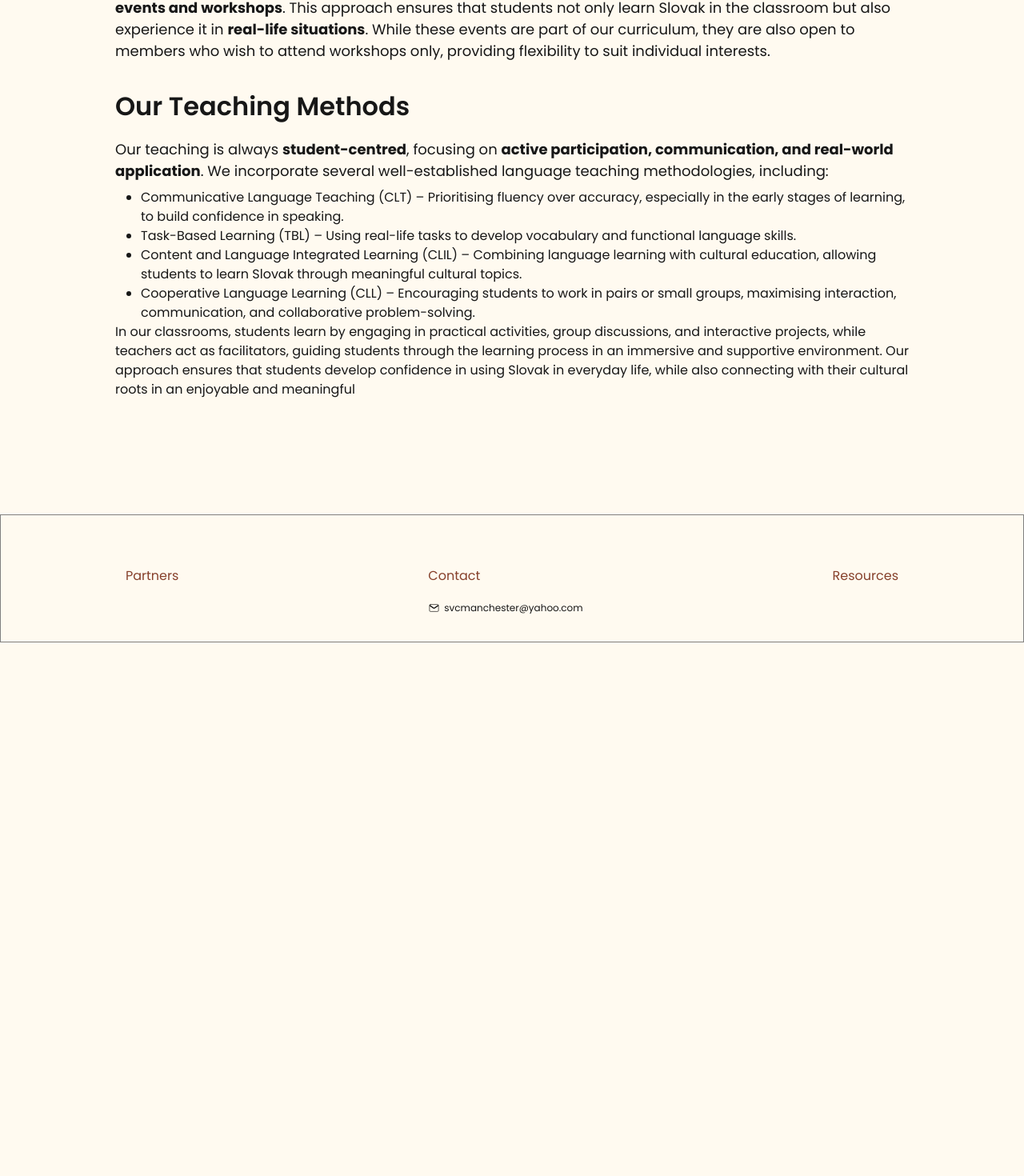
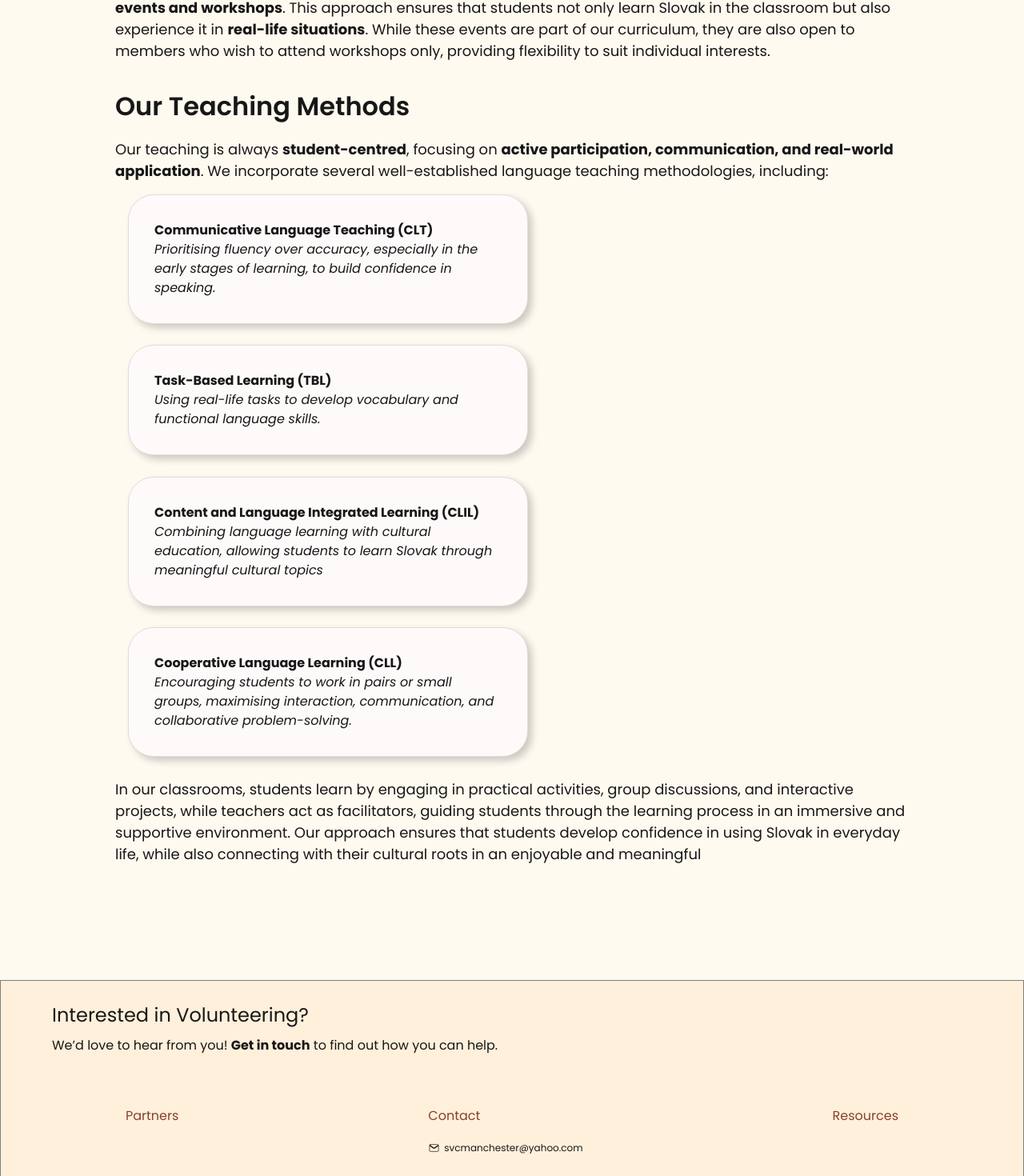
Before and after one commit to Jisin0/charity, a Next.js app: page /school in a window 1280 px wide. Shown: the part 503-1973 px from the top of the page at 80% size. Before the commit the page ends 1306 px from the top, so only its background shows below. Built offline with nearby package versions, Linux system fonts and the light colour scheme.

Commit message:
feat: spice up

```diff
--- /dev/null
+++ b/app/components/FadeInProvider.jsx
@@ -0,0 +1,8 @@
+"use client"; // Ensures it runs in the browser
+
+import { useFadeInObserver } from "../hooks/useFadeIn";
+
+export default function FadeInProvider({ children }) {
+  useFadeInObserver(); // Apply global fade-in effect
+  return <>{children}</>;
+}
--- a/app/components/Navbar.tsx
+++ b/app/components/Navbar.tsx
@@ -2,7 +2,7 @@ import Link from "next/link";
 
 export default function Navbar() {
   return (
-    <nav className="fixed top-0 left-0 w-full rounded-b-lgbackdrop-blur-md shadow-md p-2 z-999 bg-gray-50/10 text-gray-50">
+    <nav className="fixed top-0 left-0 w-full rounded-b-lgbackdrop-blur-xl backdrop-blur-sm shadow-md p-2 z-999 bg-gray-50/10 text-gray-50">
       <div className="container mx-auto flex justify-between items-center">
         <Link href="/" className="text-xl font-bold text-gray-900">
           SVC
--- a/app/dates/page.tsx
+++ b/app/dates/page.tsx
@@ -2,7 +2,7 @@ import React from 'react'
 
 export default function Dates() {
   return (
-    <div>
+    <div className='mainContainer'>
       At Slovenské Vzdelávacie Centrum – South Manchester, we divide our academic year into four terms: Autumn, Winter, Spring, and Summer. This structure allows us to build learning themes and activities around seasonal and cultural events, while also ensuring alignment with South Manchester (Trafford Council) school holidays.
 
 We offer Saturday Slovak language lessons at two locations:
--- a/app/events/page.tsx
+++ b/app/events/page.tsx
@@ -2,7 +2,7 @@ import React from 'react'
 
 export default function Events() {
   return (
-    <div>
+    <div className='mainContainer'>
       At Slovenské Vzdelávacie Centrum – South Manchester, we believe that Slovak culture should be experienced, not just learned. That’s why we organise a variety of events for everyone—families, children, adults, and individuals who simply want to connect with Slovak heritage, make new friends, and enjoy great company.
 
 Whether you’re a parent wanting to engage your child in Slovak traditions, a single professional looking to expand your social circle, or someone who just loves Slovak culture, our variety of events and workshops provides a welcoming space where people can enjoy themselves, have fun, eat traditional Slovak food, and build lasting connections.
--- a/app/globals.css
+++ b/app/globals.css
@@ -120,36 +120,45 @@ body {
 }
 
 footer {
-    display: flex;
-    justify-content: space-around;
-    padding-top: 5%;
+    background-color: #fff0db;
+    padding-top: 2%;
     padding-bottom: 2.5%;
-    flex-wrap: wrap;
     border-color: gray;
     border-width: 1px;
 }
 
-footer div {
+.footerContainer {
+    display: flex;
+    justify-content: space-around;
+    flex-wrap: wrap;
+}
+
+.footerContainer div {
     border: #171717;
     border-width: 1px;
 }
 
-footer p {
+.footerContainer p {
     font-size: 1rem;
     font-weight: 400;
     color: var(--brown);
     padding-bottom: 1rem;
 }
 
-footer li {
+.footerContainer li {
     display: flex;
     padding-top: 1%;
     font-size: 0.75rem;
     align-items: center;
 }
 
-footer li svg {
+.footerContainer li svg {
     padding-right: 5px;
+}
+
+.volunteerFooter {
+    padding-left: 4rem;
+    padding-bottom: 4rem;
 }
 
 .fade-in {
@@ -216,7 +225,7 @@ footer li svg {
     padding-bottom: 1rem;
 }
 
-.mainContainer h4 {
+h4 {
     font-size: 1.5em;
     font-weight: 400;
     padding-bottom: 0.5rem;
--- /dev/null
+++ b/app/hooks/useFadeIn.tsx
@@ -0,0 +1,31 @@
+"use client";
+
+import { useEffect } from "react";
+import { usePathname } from "next/navigation"; // Detect route changes
+
+export function useFadeInObserver() {
+  const pathname = usePathname(); // Current route
+
+  useEffect(() => {
+    if (typeof window === "undefined") return;
+
+    const sections = document.querySelectorAll(".fade-in");
+
+    if (!sections.length) return;
+
+    // Reset visibility state to trigger animation again
+    sections.forEach(section => section.classList.remove("visible"));
+
+    const observer = new IntersectionObserver((entries) => {
+      entries.forEach(entry => {
+        if (entry.isIntersecting) {
+          entry.target.classList.add("visible");
+        }
+      });
+    }, { threshold: 0.3 });
+
+    sections.forEach(section => observer.observe(section));
+
+    return () => observer.disconnect();
+  }, [pathname]); // Run effect on every route change
+}
--- a/app/layout.tsx
+++ b/app/layout.tsx
@@ -3,6 +3,7 @@ import "./globals.css";
 import Head from "next/head";
 
 import Navbar from "@/app/components/Navbar";
+import FadeInProvider from "@/app/components/FadeInProvider"
 export const metadata: Metadata = {
   title: "Slovenské Vzdelávacie Centrum",
   description: "Slovak Charity Based in South Manchester",
@@ -13,8 +14,8 @@ export default function RootLayout({
 }: Readonly<{
   children: React.ReactNode;
 }>) {
-
   return (
+    <FadeInProvider>
     <html lang="en" suppressHydrationWarning>
       <Head>
         <title>Slovenské Vzdelávacie Centrum - South Manchester</title>
@@ -30,6 +31,16 @@ export default function RootLayout({
         {children}
 
         <footer>
+
+        <div className="volunteerFooter">
+          <h4>Interested in Volunteering? </h4>
+            <p>
+            We’d love to hear from you! <b>Get in touch</b> to find out how you can help.
+            </p>
+        </div>
+
+      <div className="footerContainer">
+
               <div>
                 <p className="footerTitle">Partners</p>
                 <ul></ul>
@@ -48,8 +59,10 @@ export default function RootLayout({
                 <p className="footerTitle">Resources</p>
                 <ul></ul>
               </div>
+      </div>
     </footer>
       </body>
     </html>
+    </FadeInProvider>
   );
 }
--- a/app/school/page.tsx
+++ b/app/school/page.tsx
@@ -24,20 +24,30 @@ export default function School() {
 
         <p>Our teaching is always <b>student-centred</b>, focusing on <b>active participation, communication, and real-world application</b>. We incorporate several well-established language teaching methodologies, including:</p>
 
-        <ul>
-        <li>Communicative Language Teaching (CLT) – Prioritising fluency over accuracy, especially in the early stages of learning, to build confidence in speaking.</li>
+        <div className="cardsContainer fade-in right">
+          <div className="card">
+            <b>Communicative Language Teaching (CLT)</b><br/>
+            <i>Prioritising fluency over accuracy, especially in the early stages of learning, to build confidence in speaking.</i>
+          </div>
+          <div className="card">
+            <b>Task-Based Learning (TBL)</b><br/>
+            <i>Using real-life tasks to develop vocabulary and functional language skills.</i>
+          </div>
+          <div className="card">
+            <b>Content and Language Integrated Learning (CLIL)</b><br/>
+            <i>Combining language learning with cultural education, allowing students to learn Slovak through meaningful cultural topics</i>
+          </div>
+          <div className="card">
+            <b>Cooperative Language Learning (CLL)</b><br/>
+            <i>Encouraging students to work in pairs or small groups, maximising interaction, communication, and collaborative problem-solving.</i>
+          </div>
+        </div>
 
-        <li>Task-Based Learning (TBL) – Using real-life tasks to develop vocabulary and functional language skills.</li>
+        <p>
+          In our classrooms, students learn by engaging in practical activities, group discussions, and interactive projects, while teachers act as facilitators, guiding students through the learning process in an immersive and supportive environment.
 
-        <li>Content and Language Integrated Learning (CLIL) – Combining language learning with cultural education, allowing students to learn Slovak through meaningful cultural topics.</li>
-
-        <li>Cooperative Language Learning (CLL) – Encouraging students to work in pairs or small groups, maximising interaction, communication, and collaborative problem-solving.</li>
-        </ul>
-
-
-        In our classrooms, students learn by engaging in practical activities, group discussions, and interactive projects, while teachers act as facilitators, guiding students through the learning process in an immersive and supportive environment.
-
-        Our approach ensures that students develop confidence in using Slovak in everyday life, while also connecting with their cultural roots in an enjoyable and meaningful
+          Our approach ensures that students develop confidence in using Slovak in everyday life, while also connecting with their cultural roots in an enjoyable and meaningful
+        </p>
       </div>
     </div>
   )
--- a/public/animate.js
+++ b/public/animate.js
@@ -1,3 +1,4 @@
+// legacy code replaced by react components now
 document.addEventListener("DOMContentLoaded", function() {
     const sections = document.querySelectorAll(".fade-in");
 
@@ -7,7 +8,7 @@ document.addEventListener("DOMContentLoaded", function() {
                 entry.target.classList.add("visible");
             }
         });
-    }, { threshold: 0.1 });
+    });
 
     sections.forEach(section => observer.observe(section));
 });
--- a/tsconfig.json
+++ b/tsconfig.json
@@ -22,6 +22,6 @@
       "@/*": ["./*"]
     }
   },
-  "include": ["next-env.d.ts", "**/*.ts", "**/*.tsx", ".next/types/**/*.ts"],
+  "include": ["next-env.d.ts", "**/*.ts", "**/*.tsx", ".next/types/**/*.ts", "app/components/FadeInProvider.jsx"],
   "exclude": ["node_modules"]
 }
```
Also changed, not shown: app/components/PartnersBanner/PartnersBanner.module.css (+4 -3 lines), app/page.tsx (+18 -6 lines). Lines whose indentation alone changed are shown as unchanged.
